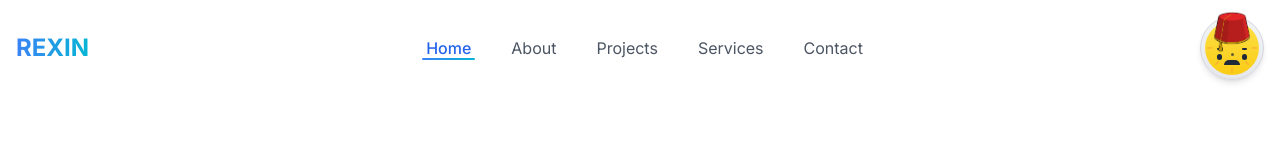
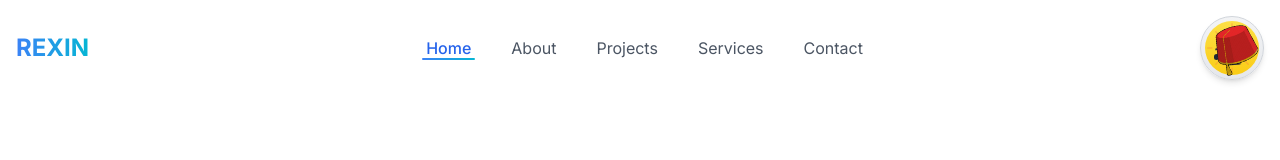
Before and after one commit to rexinscfu/rexin, a Next.js app: page / in a window 1280 px wide. Shown: the top 160 px of the page. Built offline with nearby package versions, Linux system fonts and the light colour scheme.

Commit message:
fix: Improve hat appearance with tilt and animations to look naturally worn

```diff
--- a/src/components/ui/ThemeToggle.tsx
+++ b/src/components/ui/ThemeToggle.tsx
@@ -24,40 +24,55 @@ export function ThemeToggle() {
           }`}
         />
 
-        {/* Moroccan hat positioned directly over the face */}
-        <Image
-          src="/images/hat.png"
-          alt="Moroccan Hat"
-          width={80}
-          height={60}
-          className="absolute -top-4 left-1/2 -translate-x-1/2 z-10 object-contain"
-          priority
-        />
+        {/* Moroccan hat positioned with tilt */}
+        <motion.div
+          className="absolute -top-1 -left-1 w-16 h-10 z-10"
+          initial={{ rotate: -15 }}
+          animate={{
+            rotate: isDark ? [-15, -13, -15] : [-15, -17, -15],
+            y: isDark ? [0, -1, 0] : [0, 1, 0]
+          }}
+          transition={{
+            duration: 4,
+            repeat: Infinity,
+            ease: "easeInOut"
+          }}
+        >
+          <Image
+            src="/images/hat.png"
+            alt="Moroccan Hat"
+            width={70}
+            height={55}
+            className="object-contain"
+            priority
+          />
+        </motion.div>
 
         {/* Face features that change based on light/dark mode */}
         <div className="absolute inset-0 w-full h-full">
-          {/* Eyes with eyebrows - moved down a bit to account for hat */}
+          {/* Eyes with eyebrows - positioned to look at hat */}
           <motion.div
-            className="absolute w-full top-7 flex justify-center space-x-5"
+            className="absolute w-full top-7 flex justify-center space-x-6"
             animate={{
               y: isDark ? 0 : -1
             }}
           >
-            {/* Left eye with eyebrow */}
+            {/* Left eye with eyebrow - looking up at hat */}
             <div className="relative flex flex-col items-center">
               <motion.div
                 className={`w-1.5 h-0.5 mb-1 rounded-full ${isDark ? 'bg-blue-300' : 'bg-gray-800'}`}
                 animate={{
                   width: isDark ? 4 : 5,
                   height: isDark ? 1 : 1.5,
-                  rotate: isDark ? -10 : 0
+                  rotate: isDark ? -20 : -15
                 }}
               />
               <motion.div
                 className={`rounded-full ${isDark ? 'bg-blue-300' : 'bg-gray-800'}`}
                 animate={{
                   height: isDark ? 5 : 6,
-                  width: isDark ? 4 : 5
+                  width: isDark ? 4 : 5,
+                  x: -1
                 }}
               />
             </div>
@@ -69,7 +84,7 @@ export function ThemeToggle() {
                 animate={{
                   width: isDark ? 4 : 5,
                   height: isDark ? 1 : 1.5,
-                  rotate: isDark ? 10 : 0
+                  rotate: isDark ? 0 : 5
                 }}
               />
               <motion.div
@@ -84,7 +99,7 @@ export function ThemeToggle() {
 
           {/* Nose */}
           <motion.div
-            className="absolute w-full flex justify-center"
+            className="absolute w-full flex justify-center pl-1"
             style={{ top: '60%' }}
           >
             <motion.div
@@ -96,9 +111,9 @@ export function ThemeToggle() {
             />
           </motion.div>
 
-          {/* Mouth */}
+          {/* Mouth - slight smile toward hat */}
           <motion.div
-            className="absolute w-full flex justify-center"
+            className="absolute w-full flex justify-center pl-1"
             style={{ top: '72%' }}
             animate={{
               y: isDark ? -1 : 0
@@ -107,9 +122,10 @@ export function ThemeToggle() {
             <motion.div
               className={`rounded-full ${isDark ? 'bg-blue-300' : 'bg-gray-800'}`}
               animate={{
-                width: isDark ? 8 : 16,
+                width: isDark ? 8 : 14,
                 height: isDark ? 3 : 5,
-                borderRadius: isDark ? '9999px' : '9999px 9999px 0 0'
+                borderRadius: '9999px 9999px 9999px 9999px',
+                rotate: -5
               }}
               transition={{ duration: 0.3 }}
             />
```
